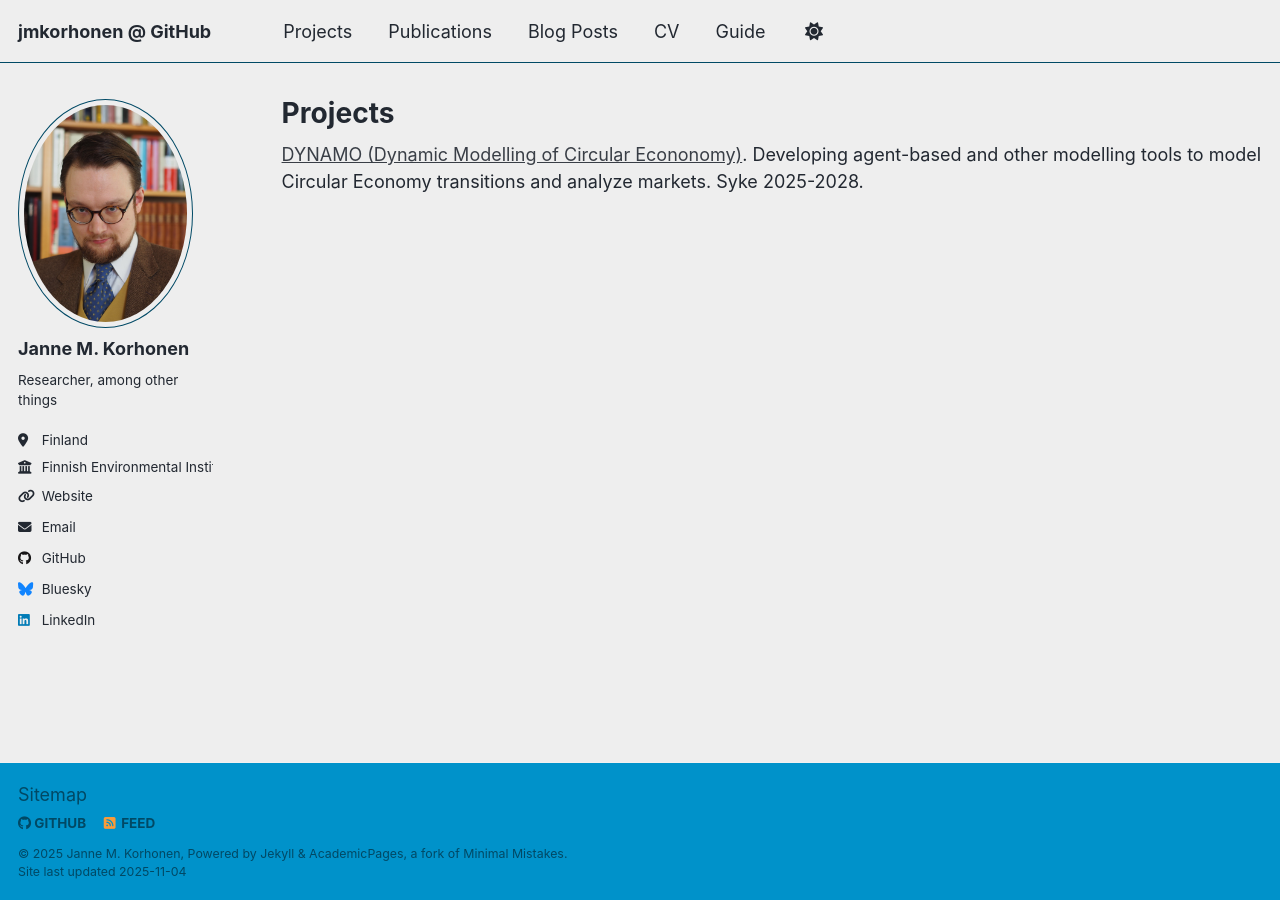
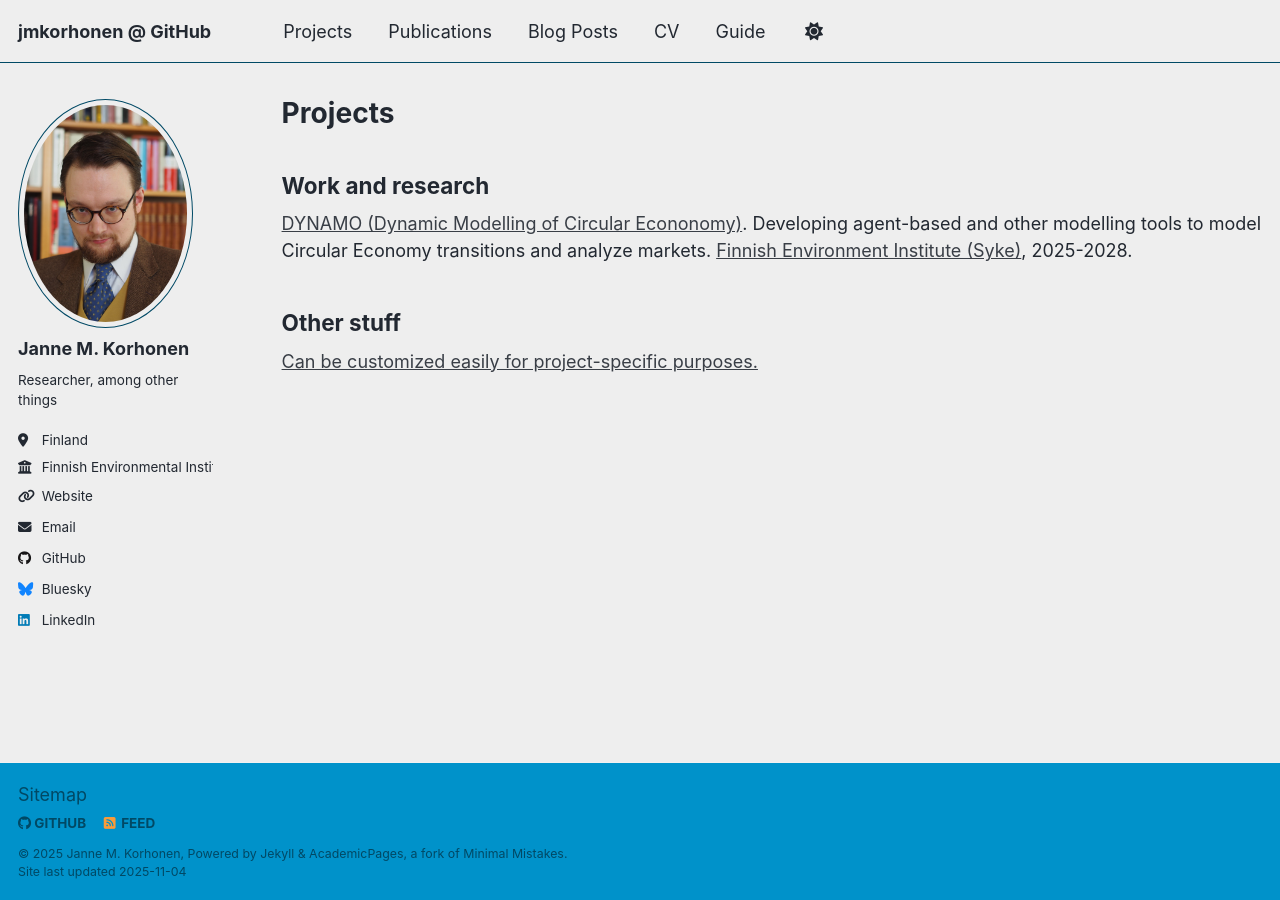
Before and after one commit to jmkorhonen/jmkorhonen.github.io, a Jekyll site: the page built from _pages/projects.html, in a window 1280 px wide. Built offline with Jekyll 4.4.1, drawn with Linux system fonts in a browser that asks for light colours; a script that is not in the unit is left out.

Commit message:
Update projects.html

```diff
--- a/_pages/projects.html
+++ b/_pages/projects.html
@@ -5,7 +5,11 @@ permalink: /projects/
 author_profile: true
 ---
 
-<a href="https://jmkorhonen.github.io/projects/DYNAMO/">DYNAMO (Dynamic Modelling of Circular Econonomy)</a>. Developing agent-based and other modelling tools to model Circular Economy transitions and analyze markets. Syke 2025-2028.
+<h2>Work and research</h2>
+<a href="https://jmkorhonen.github.io/projects/DYNAMO/">DYNAMO (Dynamic Modelling of Circular Econonomy)</a>. Developing agent-based and other modelling tools to model Circular Economy transitions and analyze markets. <a href="https://www.syke.fi/en">Finnish Environment Institute (Syke)</a>, 2025-2028.
+
+<h2>Other stuff</h2>
+<a href="https://jmkorhonen.github.io/projects/MapEditor/"MapEditor, a very simple browser-based tool for inputting location-based data (2025).</a> Can be customized easily for project-specific purposes.
 
 {% include base_path %}
 
```
